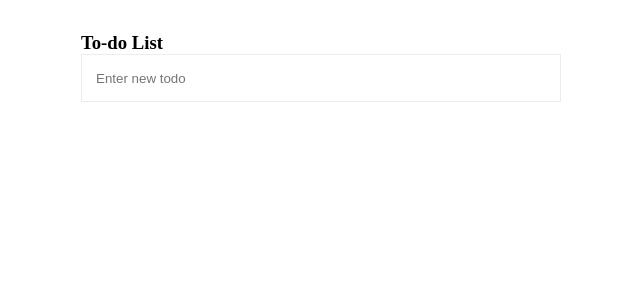
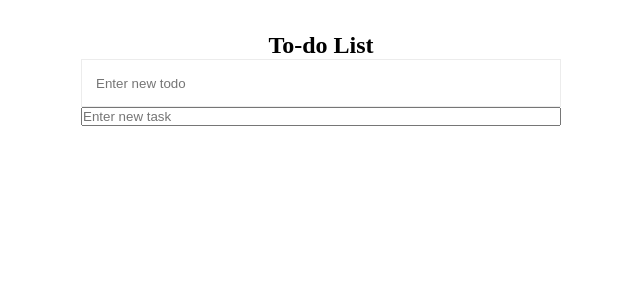
Before and after one commit to sagabob/ReactToDoList, a React (Create React App) app: page / in a window 1280 px wide. Shown: the top 300 px of the page, without its empty margins (319-959 px from the left). Built offline with nearby package versions, Linux system fonts and the light colour scheme.

Commit message:
work in progress

```diff
--- a/package.json
+++ b/package.json
@@ -36,6 +36,7 @@
     ]
   },
   "devDependencies": {
+    "@testing-library/dom": "^7.16.2",
     "@types/react": "^16.9.36",
     "@types/react-dom": "^16.9.8",
     "@types/shortid": "0.0.29"
--- a/src/App.tsx
+++ b/src/App.tsx
@@ -81,7 +81,7 @@ const App = () => {
 
   return (
     <div className="todo-list-app">
-      <h3>To-do List</h3>
+      <h2 className="header">To-do List</h2>
       <TodoForm todos={todos} handleTodoCreate={handleTodoCreate} />
 
       <TodoList
@@ -91,6 +91,7 @@ const App = () => {
         handleTodoComplete={handleTodoComplete}
         handleTodoBlur={handleTodoBlur}
       />
+      <input type="text" placeholder="Enter new task" />
     </div>
   );
 };
--- a/src/styles/styles.css
+++ b/src/styles/styles.css
@@ -34,6 +34,10 @@ body {
   padding-top: 32px;
   width: 100%;
   max-width: 480px;
+}
+
+.header {
+  margin: 0 auto;
 }
 
 /* Todo form styles */
```
Also changed, not shown: 2 other files (tests, documents, lock files or other folders).
